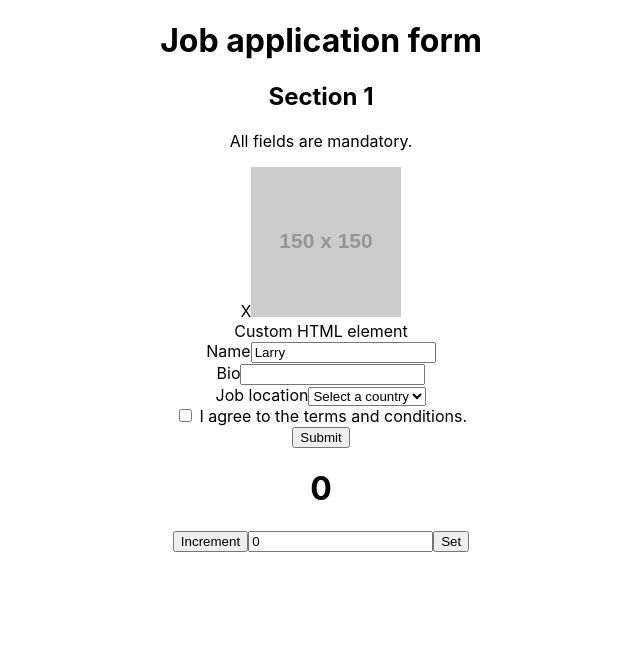
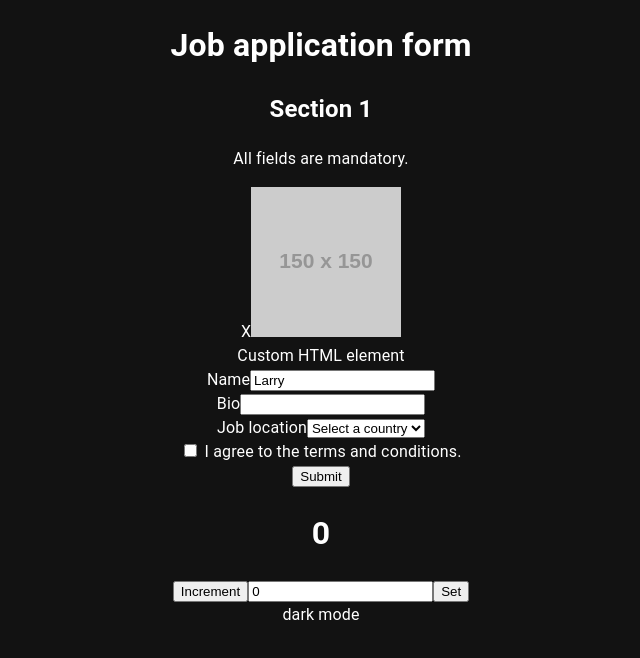
Before and after one commit to lgolding/codevolution-react-testing-tutorial, a React (Create React App) app: page / in a window 1280 px wide. Shown: the top 658 px of the page, without its empty margins (319-959 px from the left). Built offline with nearby package versions, Linux system fonts and the light colour scheme.

Commit message:
Demonstrate testing in the presence of providers.

```diff
--- a/src/App.tsx
+++ b/src/App.tsx
@@ -1,12 +1,17 @@
 import React from "react";
 import "./App.css";
 import { Application } from "./components/application/application";
+import MuiMode from "./mui/mui-mode";
+import AppProviders from "./providers/app-providers";
 
 function App() {
   return (
-    <div className="App">
-      <Application />
-    </div>
+    <AppProviders>
+      <div className="App">
+        <Application />
+        <MuiMode />
+      </div>
+    </AppProviders>
   );
 }
 
--- /dev/null
+++ b/src/mui/mui-mode.tsx
@@ -0,0 +1,12 @@
+import { useTheme } from "@mui/material/styles";
+import { Typography } from "@mui/material";
+import { FC } from "react";
+
+type MuiModeProps = {};
+
+const MuiMode: FC<MuiModeProps> = () => {
+  const theme = useTheme();
+  return <Typography component="h1">{`${theme.palette.mode} mode`}</Typography>;
+};
+
+export default MuiMode;
--- /dev/null
+++ b/src/providers/app-providers.tsx
@@ -0,0 +1,21 @@
+import { CssBaseline } from "@mui/material";
+import { ThemeProvider, createTheme } from "@mui/material/styles";
+import { ReactNode } from "react";
+
+const theme = createTheme({
+  palette: {
+    mode: "dark",
+  },
+});
+
+// Add any other providers, such as the Redux provider, as wrappers
+// around {children}.
+
+const AppProviders = ({ children }: { children: ReactNode }) => (
+  <ThemeProvider theme={theme}>
+    <CssBaseline />
+    {children}
+  </ThemeProvider>
+);
+
+export default AppProviders;
```
Also changed, not shown: 1 other file (tests, documents, lock files or other folders).
